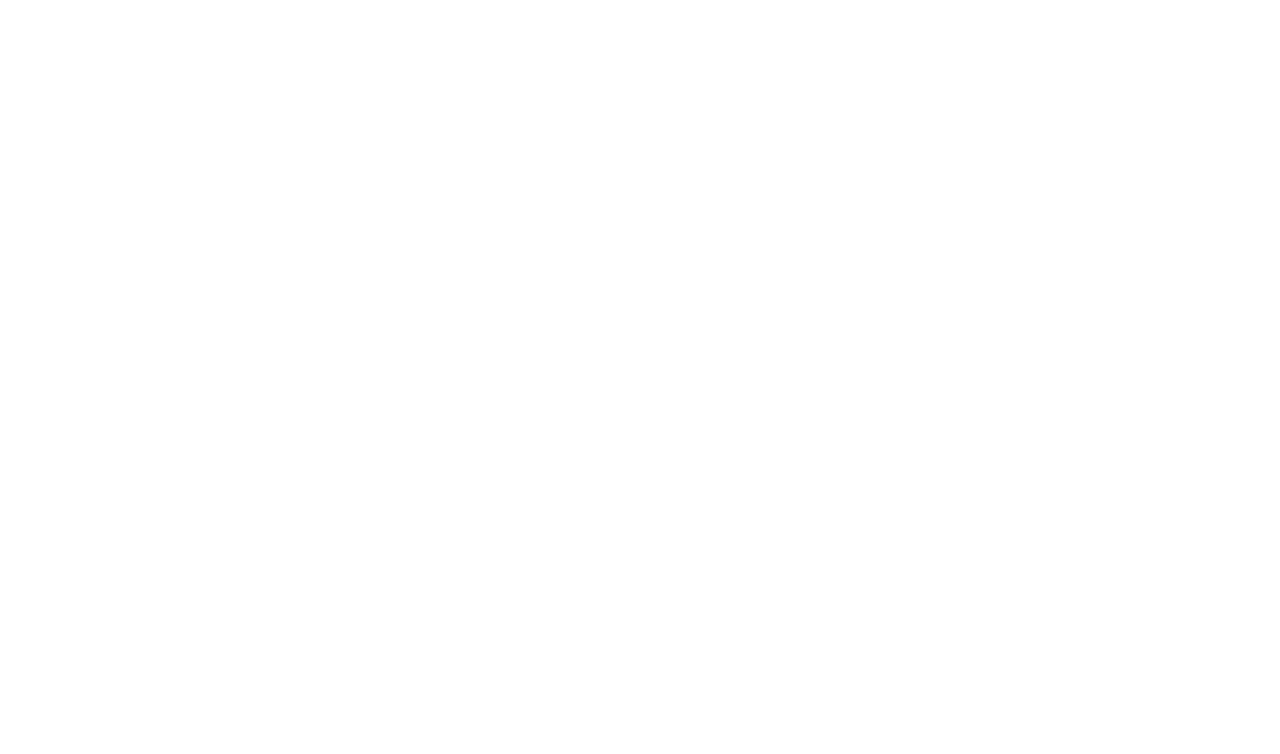
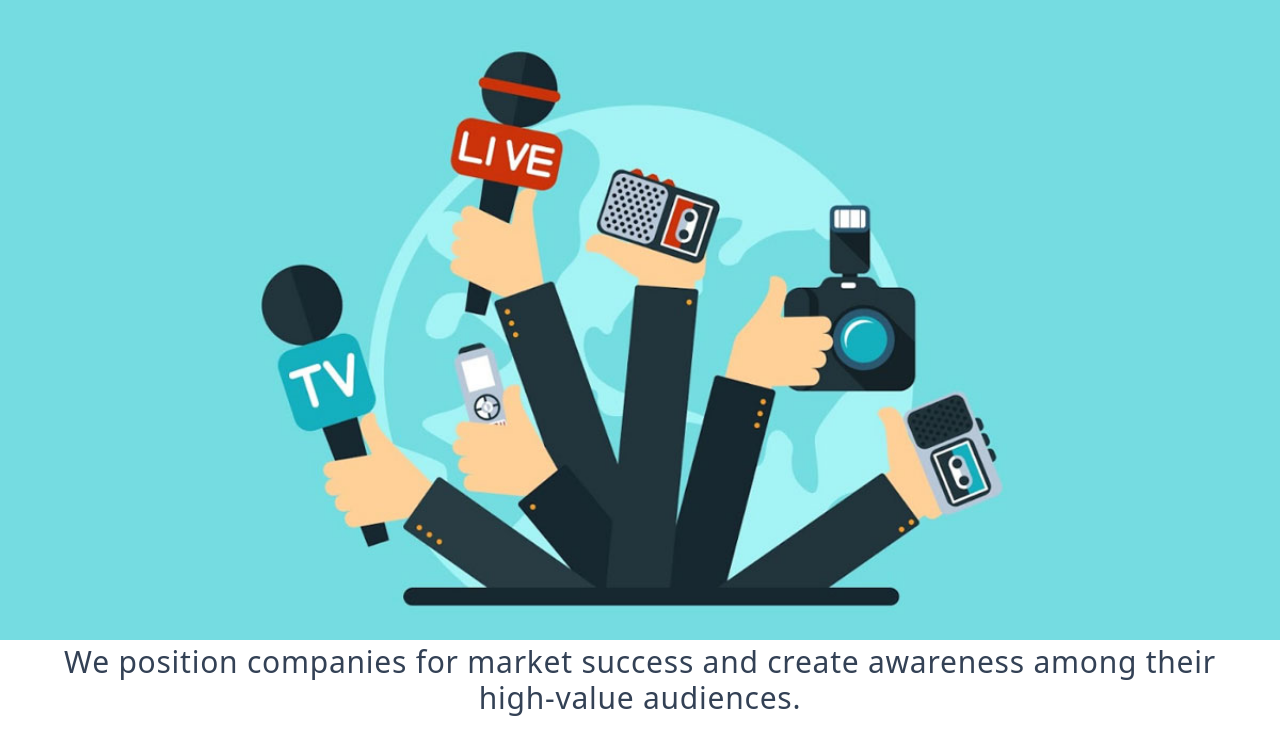
Before and after one commit to appzaib/Pliocio, a Next.js app: page / in a window 1280 px wide. Shown: the top 754 px of the page. Built offline with nearby package versions, Linux system fonts and the light colour scheme.

Commit message:
Add Featured Section

```diff
--- a/pages/index.js
+++ b/pages/index.js
@@ -1,17 +1,19 @@
 import Head from 'next/head'
+import { HiOutlineSpeakerphone } from "react-icons/hi"
 
 export default function Home() {
   return (
     <>
       <Head>
-        <title>Create Next App</title>
-        <meta name="description" content="Generated by create next app" />
-        <meta name="viewport" content="width=device-width, initial-scale=1" />
-        <link rel="icon" href="/favicon.ico" />
+        <title>Pliocio</title>
+        <meta name="description" content="Your Next Firm" />
       </Head>
-      <div className="">
+      <div className="section text-center mb-5">
+        <img src="featured.jpeg" className='w-full h-auto' alt="" />
+        <h2 className='text-3xl px-3 py-1 tracking-wide text-slate-700'>We position companies for market success and create awareness among their high‑value audiences.
+        </h2>
+      </div>
 
-      </div>
     </>
   )
 }
```
Also changed, not shown: public/featured.jpeg (added).
